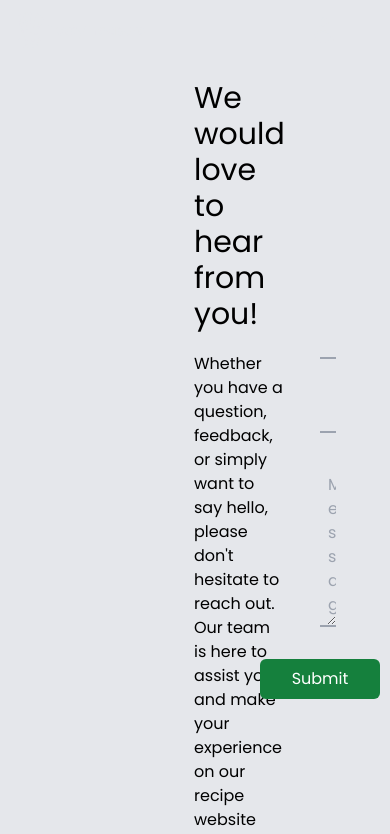
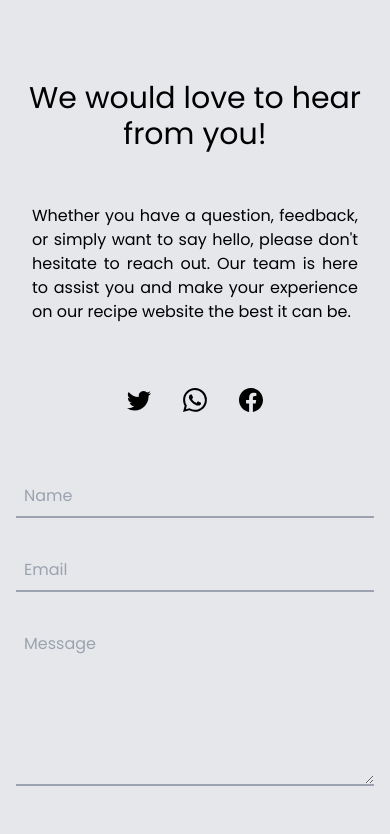
Before and after one commit to Dvin12/tasty-treasure, a React (Vite) app: page /contact in a window 390 px wide. Shown: the top 834 px of the page. Built offline with nearby package versions, Linux system fonts and the light colour scheme; no server answers.

Commit message:
first pass of making contact page responsive

```diff
--- a/src/pages/Contact.jsx
+++ b/src/pages/Contact.jsx
@@ -2,15 +2,17 @@ import { BsTwitter, BsFacebook, BsWhatsapp } from "react-icons/bs";
 function Contact() {
   return (
     <section className="bg-gray-200 h-fit">
-      <div className="grid grid-cols-2 items-center justify-items-center mx-60 py-20 gap-20">
+      <div className="xl:grid xl:grid-cols-2 flex flex-col items-center justify-center py-20 justify-items-center xl:mx-60  xl:gap-20">
         <div>
-          <h4 className="text-3xl">We would love to hear from you! </h4>
-          <p className="my-5">
+          <h4 className="text-3xl text-center xl:text-left">
+            We would love to hear from you!{" "}
+          </h4>
+          <p className="my-5 text-justify xl:text-left p-8 xl:p-0">
             Whether you have a question, feedback, or simply want to say hello,
             please don't hesitate to reach out. Our team is here to assist you
             and make your experience on our recipe website the best it can be.
           </p>
-          <ul className="flex gap-4 text-xl">
+          <ul className="flex gap-8 text-2xl items-center justify-center xl:items-start xl:justify-start my-8 xl:my-0">
             <li>
               <BsTwitter></BsTwitter>
             </li>
@@ -41,7 +43,7 @@ function Contact() {
             className="p-2 bg-transparent border-b-2 my-4  border-gray-400 active:border-green-600 duration-300 outline-none focus:border-green-600"
           ></textarea>
           <div className="flex items-center justify-center mt-4">
-            <button className="bg-green-700 w-fit text-center py-2 px-8 rounded-md text-white hover:bg-green-800 duration-300">
+            <button className="bg-green-700 xl:w-fit text-center mt-6 xl:mt-6 xl:py-2 xl:px-8 py-4 px-12 text-lg xl:text-base rounded-md text-white hover:bg-green-800 duration-300">
               Submit
             </button>
           </div>
```
